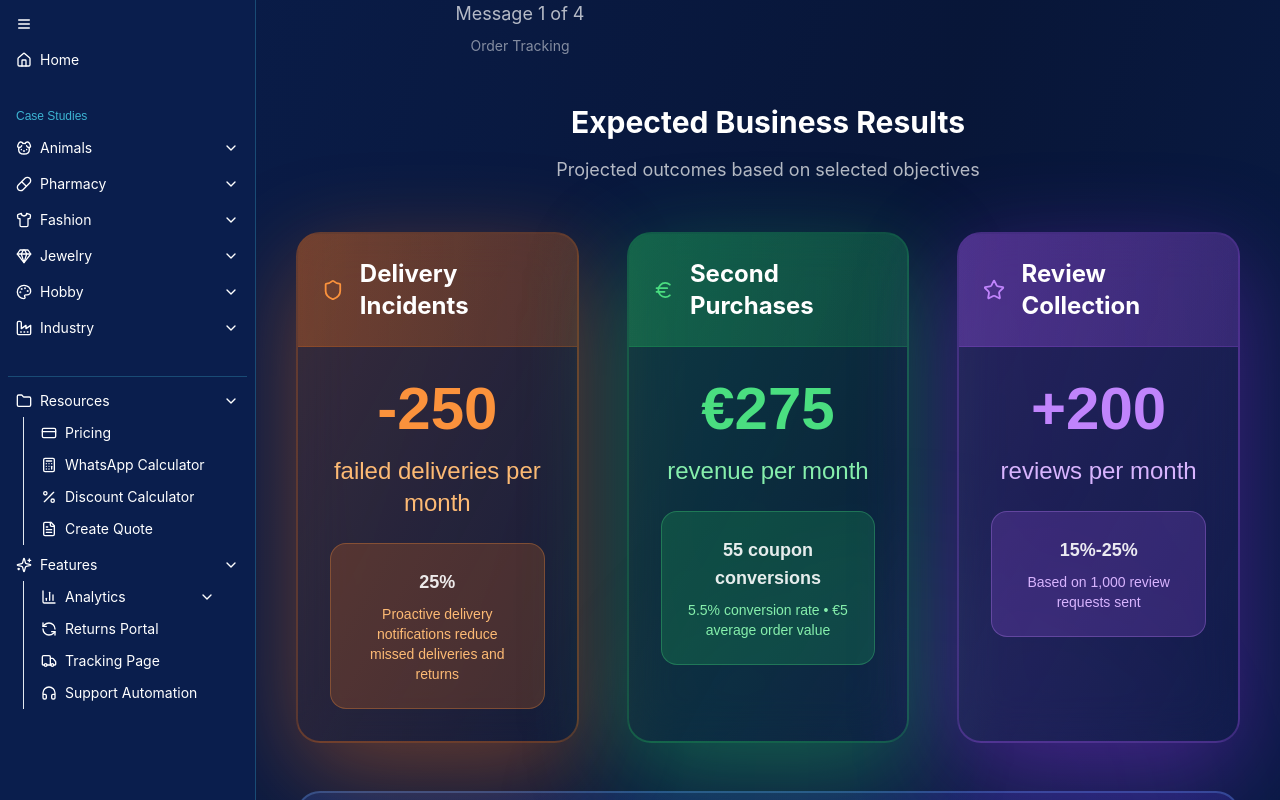
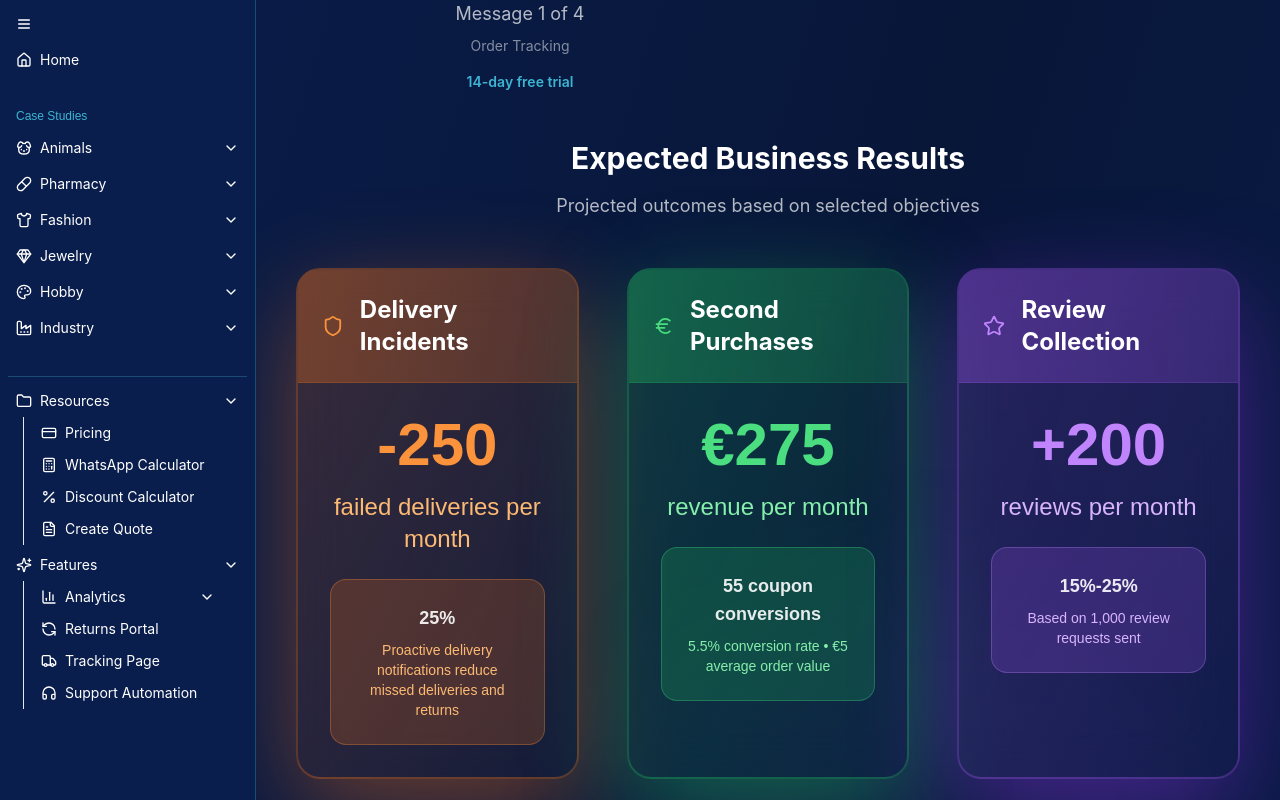
Before and after one commit to federicodesantis-sendcloud/Sendcloud-Tool, a Next.js app: page /en/review-calculator in a window 1280 px wide. Both pictures are taken after typing "5" into the empty fields and a click on the button "Calculate Business Impact". Shown: the part 1051-1851 px from the top of the page. Built offline with nearby package versions, Linux system fonts and the light colour scheme.

Commit message:
WhatsApp calculator: aggiungi '14 giorni di prova gratuita' sotto pacchetto messaggi (tutte le lingue)
Co-authored-by: Cursor <cursoragent@cursor.com>

```diff
--- a/app/[locale]/review-calculator/page.tsx
+++ b/app/[locale]/review-calculator/page.tsx
@@ -717,6 +717,7 @@ export default function ReviewCalculatorPage() {
                         {t('messageOf', { current: currentMessageIndex + 1, total: recommendedMessages.length })}
                       </p>
                       <p className="text-white/50 text-sm mt-2">{recommendedMessages[currentMessageIndex]?.name}</p>
+                      <p className="text-[#3DB4D2] font-semibold text-sm mt-4">{t('freeTrial14Days')}</p>
                     </div>
                   </div>
 
--- a/messages/de.json
+++ b/messages/de.json
@@ -254,6 +254,7 @@
     "previous": "Vorherige",
     "next": "Nächste",
     "messageOf": "Nachricht {current} von {total}",
+    "freeTrial14Days": "14 Tage kostenlose Testversion",
     "monthlyInvestment": "Monatliche Investition",
     "forMessages": "für {count} WhatsApp Business-Nachrichten",
     "perMessage": "€0,10 pro Nachricht • {count} Nachrichten pro Bestellung",
--- a/messages/en.json
+++ b/messages/en.json
@@ -245,6 +245,7 @@
     "previous": "Previous",
     "next": "Next",
     "messageOf": "Message {current} of {total}",
+    "freeTrial14Days": "14-day free trial",
     "monthlyInvestment": "Monthly Investment",
     "forMessages": "for {count} WhatsApp Business messages",
     "perMessage": "€0.10 per message • {count} messages per order",
--- a/messages/es.json
+++ b/messages/es.json
@@ -245,6 +245,7 @@
     "previous": "Anterior",
     "next": "Siguiente",
     "messageOf": "Mensaje {current} de {total}",
+    "freeTrial14Days": "14 días de prueba gratuita",
     "monthlyInvestment": "Inversión Mensual",
     "forMessages": "para {count} mensajes WhatsApp Business",
     "perMessage": "€0,10 por mensaje • {count} mensajes por pedido",
--- a/messages/fr.json
+++ b/messages/fr.json
@@ -254,6 +254,7 @@
     "previous": "Précédent",
     "next": "Suivant",
     "messageOf": "Message {current} sur {total}",
+    "freeTrial14Days": "14 jours d'essai gratuit",
     "monthlyInvestment": "Investissement Mensuel",
     "forMessages": "pour {count} messages WhatsApp Business",
     "perMessage": "€0,10 par message • {count} messages par commande",
--- a/messages/it.json
+++ b/messages/it.json
@@ -245,6 +245,7 @@
     "previous": "Precedente",
     "next": "Successivo",
     "messageOf": "Messaggio {current} di {total}",
+    "freeTrial14Days": "14 giorni di prova gratuita",
     "monthlyInvestment": "Investimento Mensile",
     "forMessages": "per {count} messaggi WhatsApp Business",
     "perMessage": "€0,10 per messaggio • {count} messaggi per ordine",
--- a/messages/nl.json
+++ b/messages/nl.json
@@ -254,6 +254,7 @@
     "previous": "Vorige",
     "next": "Volgende",
     "messageOf": "Bericht {current} van {total}",
+    "freeTrial14Days": "14 dagen gratis proberen",
     "monthlyInvestment": "Maandelijkse Investering",
     "forMessages": "voor {count} WhatsApp Business-berichten",
     "perMessage": "€0,10 per bericht • {count} berichten per bestelling",
```
